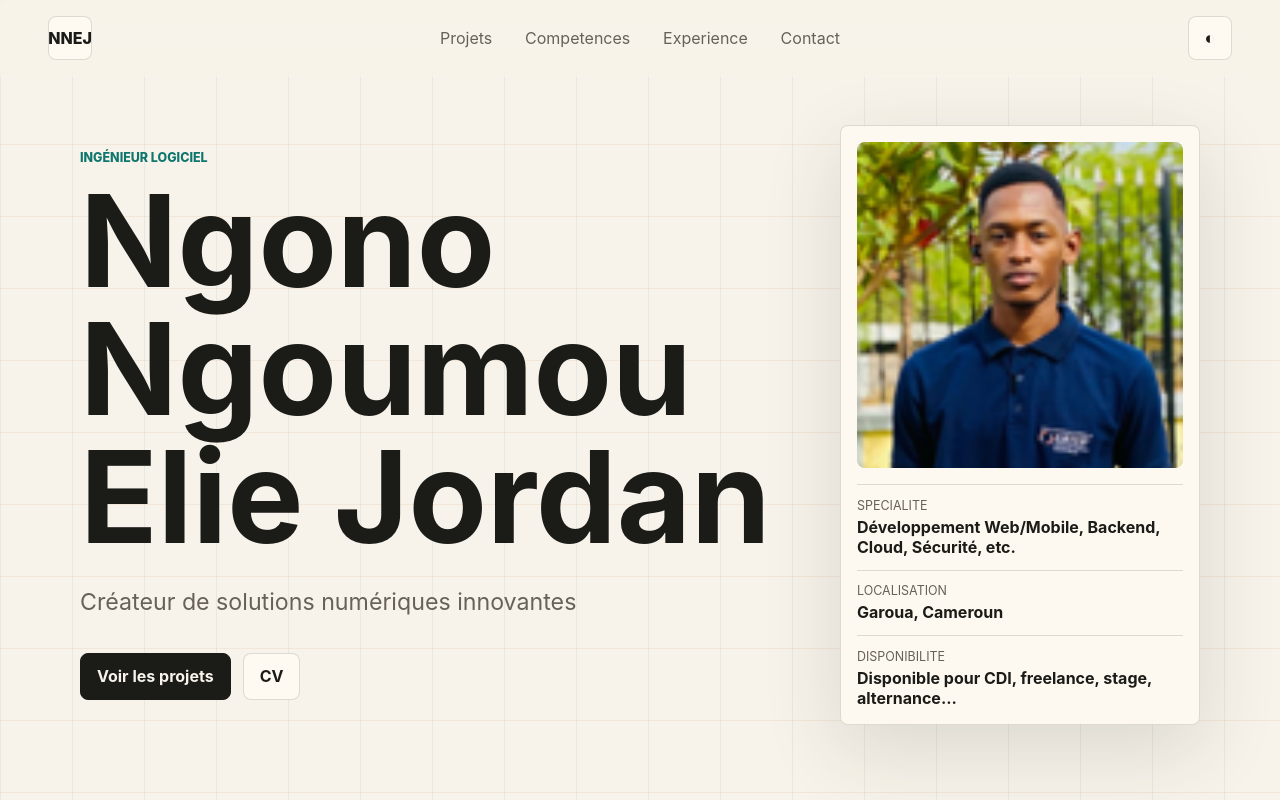
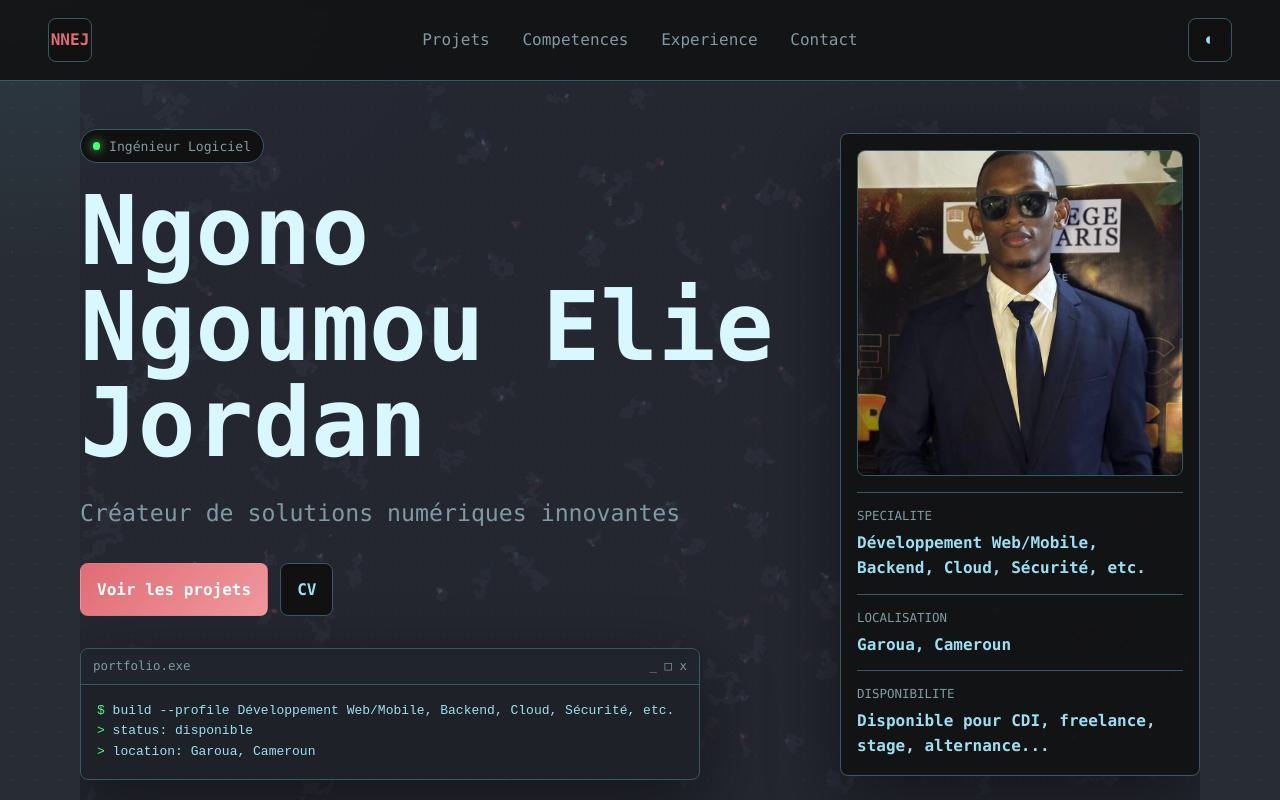
Before and after one commit to ngoumouelie-code/Mon-Portfolio, a website: page index.html in a window 1280 px wide. Shown: the top 800 px of the page. Drawn offline with Linux system fonts and the light colour scheme.

Commit message:
Redesign portfolio and fix tracked assets

```diff
--- a/css/main.css
+++ b/css/main.css
@@ -1,28 +1,33 @@
 :root {
-  color-scheme: light dark;
-  --bg: #f7f3ea;
-  --surface: #fffaf1;
-  --surface-2: #ebe4d8;
-  --text: #1b1b18;
-  --muted: #676158;
-  --line: rgba(27, 27, 24, 0.14);
-  --accent: #0f766e;
-  --accent-2: #b45309;
-  --shadow: 0 24px 80px rgba(52, 46, 35, 0.14);
+  color-scheme: dark;
+  --bg: #282c34;
+  --bg2: #1e2228;
+  --panel: #111111;
+  --panel2: #1e2228;
+  --text: #9cdef2;
+  --heading: #d9f7ff;
+  --muted: #7f9aa3;
+  --line: #355a66;
+  --accent: #e06c75;
+  --accent-2: #f0989e;
+  --green: #50fa7b;
+  --shadow: 0 24px 70px rgba(0, 0, 0, 0.42);
   --radius: 8px;
-  font-family: Inter, ui-sans-serif, system-ui, -apple-system, BlinkMacSystemFont, "Segoe UI", sans-serif;
+  font-family: "Fira Code", ui-monospace, SFMono-Regular, Menlo, Consolas, monospace;
 }
 
-[data-theme="dark"] {
-  --bg: #11120f;
-  --surface: #181a16;
-  --surface-2: #22251f;
-  --text: #f2efe7;
-  --muted: #b9b1a3;
-  --line: rgba(242, 239, 231, 0.16);
-  --accent: #5eead4;
-  --accent-2: #fbbf24;
-  --shadow: 0 24px 80px rgba(0, 0, 0, 0.35);
+[data-theme="light"] {
+  --bg: #f4f7f8;
+  --bg2: #e9f0f2;
+  --panel: #ffffff;
+  --panel2: #eef5f7;
+  --text: #14333d;
+  --heading: #07171c;
+  --muted: #55727b;
+  --line: #9fc5ce;
+  --accent: #c44955;
+  --accent-2: #e06c75;
+  --shadow: 0 24px 70px rgba(26, 54, 64, 0.16);
 }
 
 * {
@@ -37,11 +42,13 @@ body {
   margin: 0;
   min-width: 320px;
   background:
-    linear-gradient(90deg, rgba(15, 118, 110, 0.08) 1px, transparent 1px),
-    linear-gradient(180deg, rgba(180, 83, 9, 0.08) 1px, transparent 1px),
+    radial-gradient(1100px 520px at 82% -10%, rgba(224, 108, 117, 0.12), transparent 60%),
+    radial-gradient(900px 520px at 0% 0%, rgba(53, 90, 102, 0.3), transparent 55%),
+    radial-gradient(circle, rgba(156, 222, 242, 0.07) 1px, transparent 1.4px),
     var(--bg);
-  background-size: 72px 72px;
+  background-size: auto, auto, 24px 24px, auto;
   color: var(--text);
+  line-height: 1.6;
 }
 
 a {
@@ -77,8 +84,8 @@ img {
   gap: 1rem;
   padding: 1rem clamp(1rem, 4vw, 3rem);
   backdrop-filter: blur(18px);
-  background: color-mix(in srgb, var(--bg) 82%, transparent);
-  border-bottom: 1px solid transparent;
+  background: color-mix(in srgb, var(--panel) 86%, transparent);
+  border-bottom: 1px solid var(--line);
 }
 
 .site-header[data-elevated="true"] {
@@ -98,9 +105,10 @@ img {
 .brand {
   width: 2.75rem;
   border: 1px solid var(--line);
-  background: var(--surface);
+  background: var(--panel);
   text-decoration: none;
   font-weight: 800;
+  color: var(--accent);
 }
 
 .site-nav {
@@ -117,14 +125,14 @@ img {
 }
 
 .site-nav a:hover {
-  background: var(--surface-2);
-  color: var(--text);
+  color: var(--heading);
+  border-color: var(--accent);
 }
 
 .icon-button {
   width: 2.75rem;
   border: 1px solid var(--line);
-  background: var(--surface);
+  background: var(--panel);
   color: var(--text);
   cursor: pointer;
   font-size: 1.1rem;
@@ -137,11 +145,28 @@ img {
 }
 
 .hero {
+  position: relative;
   display: grid;
   gap: 2rem;
   min-height: calc(100vh - 80px);
   align-items: center;
   padding-top: 3rem;
+  overflow: hidden;
+}
+
+#hero-flow {
+  position: absolute;
+  inset: 0;
+  width: 100%;
+  height: 100%;
+  pointer-events: none;
+  opacity: 0.55;
+}
+
+.hero-copy,
+.profile-panel {
+  position: relative;
+  z-index: 1;
 }
 
 .eyebrow {
@@ -168,10 +193,13 @@ h2 {
 
 h1 {
   max-width: 780px;
-  font-size: clamp(3.2rem, 11vw, 8rem);
+  color: var(--heading);
+  font-size: clamp(2.7rem, 8vw, 6rem);
+  letter-spacing: 0;
 }
 
 h2 {
+  color: var(--heading);
   font-size: clamp(2rem, 5vw, 4rem);
 }
 
@@ -203,13 +231,14 @@ h2 {
 }
 
 .button.primary {
-  background: var(--text);
-  color: var(--bg);
-  border-color: var(--text);
+  background: linear-gradient(135deg, var(--accent), var(--accent-2));
+  color: #fff;
+  border-color: transparent;
 }
 
 .button.ghost {
-  background: var(--surface);
+  background: var(--panel);
+  color: var(--text);
 }
 
 .profile-panel,
@@ -218,7 +247,7 @@ h2 {
 .timeline-item {
   border: 1px solid var(--line);
   border-radius: var(--radius);
-  background: color-mix(in srgb, var(--surface) 88%, transparent);
+  background: color-mix(in srgb, var(--panel) 88%, transparent);
   box-shadow: var(--shadow);
 }
 
@@ -231,7 +260,8 @@ h2 {
   aspect-ratio: 1;
   object-fit: cover;
   border-radius: var(--radius);
-  background: var(--surface-2);
+  background: var(--panel2);
+  border: 1px solid var(--line);
 }
 
 .signal-list {
@@ -302,7 +332,7 @@ select {
   min-height: 3rem;
   border: 1px solid var(--line);
   border-radius: var(--radius);
-  background: var(--surface);
+  background: var(--panel);
   color: var(--text);
   padding: 0 0.9rem;
   font: inherit;
@@ -343,7 +373,7 @@ select {
   padding: 0.35rem 0.55rem;
   border: 1px solid var(--line);
   border-radius: 999px;
-  background: var(--surface);
+  background: var(--panel2);
 }
 
 .project-card h3,
@@ -379,6 +409,59 @@ select {
   color: var(--accent-2);
   font-weight: 800;
   font-size: 0.86rem;
+}
+
+.badge {
+  display: inline-flex;
+  align-items: center;
+  gap: 0.55rem;
+  width: fit-content;
+  margin: 0 0 1.25rem;
+  padding: 0.35rem 0.75rem;
+  border: 1px solid var(--line);
+  border-radius: 999px;
+  background: var(--panel);
+  color: var(--muted);
+  font-size: 0.82rem;
+}
+
+.badge span:first-child {
+  width: 0.45rem;
+  height: 0.45rem;
+  border-radius: 50%;
+  background: var(--green);
+  box-shadow: 0 0 10px var(--green);
+}
+
+.term-card {
+  max-width: 620px;
+  margin-top: 2rem;
+  overflow: hidden;
+  border: 1px solid var(--line);
+  border-radius: var(--radius);
+  background: var(--bg2);
+  box-shadow: var(--shadow);
+}
+
+.term-bar {
+  display: flex;
+  justify-content: space-between;
+  padding: 0.45rem 0.75rem;
+  border-bottom: 1px solid var(--line);
+  background: #20242c;
+  color: var(--muted);
+  font-size: 0.78rem;
+}
+
+.term-card pre {
+  margin: 0;
+  padding: 1rem;
+  white-space: pre-wrap;
+  color: var(--text);
+}
+
+.prompt {
+  color: var(--green);
 }
 
 .contact {
--- a/data/projects.json
+++ b/data/projects.json
@@ -1,19 +1,32 @@
 {
-  "generatedAt": "2026-06-12T15:16:04.105Z",
+  "generatedAt": "2026-06-12T16:36:36.208Z",
   "topic": "portfolio",
   "projects": [
+    {
+      "id": 1267545184,
+      "name": "My-Moto",
+      "description": "Projet de modernisation des transport par moto-taxi dans la ville de Garoua",
+      "language": "JavaScript",
+      "stars": 0,
+      "url": "https://github.com/ngoumouelie-code/My-Moto",
+      "homepage": "",
+      "topics": [
+        "portfolio"
+      ],
+      "updatedAt": "2026-06-12T16:32:57Z"
+    },
     {
       "id": 1162501131,
       "name": "Projet-site-web-Resto-le-Fouket-",
       "description": "Site web de gestion du restaurant le Fouket",
       "language": null,
-      "stars": 0,
+      "stars": 1,
       "url": "https://github.com/ngoumouelie-code/Projet-site-web-Resto-le-Fouket-",
       "homepage": "",
       "topics": [
         "portfolio"
       ],
-      "updatedAt": "2026-06-12T15:13:32Z"
+      "updatedAt": "2026-06-12T15:21:24Z"
     },
     {
       "id": 1262410410,
--- a/data/user.json
+++ b/data/user.json
@@ -7,7 +7,7 @@
   "bio": "Ingénieur logiciel passionné par la création de produits web performants et intuitifs.",
   "location": "Garoua, Cameroun",
   "availability": "Disponible pour CDI, freelance, stage, alternance...",
-  "avatarUrl": "assets/photo.jpg",
+  "avatarUrl": "assets/profile.jpg",
   "resumeUrl": "",
   "githubUsername": "ngoumouelie-code",
   "portfolioTopic": "portfolio",
--- a/index.html
+++ b/index.html
@@ -3,7 +3,7 @@
   <head>
     <meta charset="utf-8">
     <meta name="viewport" content="width=device-width, initial-scale=1">
-    <meta name="theme-color" content="#f7f3ea">
+    <meta name="theme-color" content="#111111">
     <title>Portfolio</title>
     <meta name="description" content="Portfolio professionnel synchronise avec GitHub.">
     <meta property="og:type" content="website">
@@ -32,13 +32,18 @@
 
     <main id="main">
       <section class="hero section">
+        <canvas id="hero-flow" aria-hidden="true"></canvas>
         <div class="hero-copy reveal">
-          <p class="eyebrow" data-bind="user.role"></p>
+          <p class="badge"><span></span><span data-bind="user.role"></span></p>
           <h1 data-bind="user.name"></h1>
           <p class="lead" data-bind="user.tagline"></p>
           <div class="hero-actions">
             <a class="button primary" href="#projects">Voir les projets</a>
             <a class="button ghost" data-attr="href:user.resumeUrl" href="#" target="_blank" rel="noreferrer">CV</a>
+          </div>
+          <div class="term-card" aria-label="Resume technique">
+            <div class="term-bar"><span>portfolio.exe</span><span>_ □ x</span></div>
+            <pre><span class="prompt">$</span> build --profile <span data-bind="user.specialty"></span><br><span class="prompt">></span> status: disponible<br><span class="prompt">></span> location: <span data-bind="user.location"></span></pre>
           </div>
         </div>
         <aside class="profile-panel reveal" aria-label="Profil">
@@ -68,7 +73,7 @@
         <div class="section-heading reveal">
           <p class="eyebrow">Travaux selectionnes</p>
           <h2>Projets GitHub synchronises</h2>
-          <p>Les cartes ci-dessous proviennent de `data/projects.json`, actualise par l'API GitHub.</p>
+          <p>Cartes generees depuis GitHub via `data/projects.json`.</p>
         </div>
         <div class="toolbar reveal">
           <label class="search-field">
--- a/js/main.js
+++ b/js/main.js
@@ -201,13 +201,74 @@
   function setupTheme() {
     const savedTheme = localStorage.getItem("theme");
     const prefersDark = window.matchMedia("(prefers-color-scheme: dark)").matches;
-    document.documentElement.dataset.theme = savedTheme || (prefersDark ? "dark" : "light");
+    document.documentElement.dataset.theme = savedTheme || (prefersDark ? "dark" : "dark");
 
     document.querySelector("#theme-toggle").addEventListener("click", () => {
       const nextTheme = document.documentElement.dataset.theme === "dark" ? "light" : "dark";
       document.documentElement.dataset.theme = nextTheme;
       localStorage.setItem("theme", nextTheme);
     });
+  }
+
+  function setupHeroFlow() {
+    const canvas = document.querySelector("#hero-flow");
+    if (!canvas || window.matchMedia("(prefers-reduced-motion: reduce)").matches) return;
+    const ctx = canvas.getContext("2d");
+    const hero = canvas.parentElement;
+    const colors = ["#9cdef2", "#e06c75", "#5fb6cc"];
+    const particles = [];
+    let width = 0;
+    let height = 0;
+    let tick = 0;
+
+    const noise = (x, y) => {
+      const n = Math.sin(x * 12.9898 + y * 78.233) * 43758.5453;
+      return n - Math.floor(n);
+    };
+
+    function resize() {
+      const dpr = Math.min(window.devicePixelRatio || 1, 2);
+      width = hero.clientWidth;
+      height = hero.clientHeight;
+      canvas.width = width * dpr;
+      canvas.height = height * dpr;
+      canvas.style.width = `${width}px`;
+      canvas.style.height = `${height}px`;
+      ctx.setTransform(dpr, 0, 0, dpr, 0, 0);
+      if (!particles.length) {
+        for (let i = 0; i < 150; i += 1) {
+          particles.push({ x: Math.random() * width, y: Math.random() * height, life: Math.random(), color: colors[i % colors.length] });
+        }
+      }
+    }
+
+    function draw() {
+      ctx.fillStyle = "rgba(40,44,52,0.08)";
+      ctx.fillRect(0, 0, width, height);
+      particles.forEach((particle) => {
+        const angle = noise(particle.x * 0.006 + tick * 0.001, particle.y * 0.006) * Math.PI * 6;
+        particle.x += Math.cos(angle) * 1.4;
+        particle.y += Math.sin(angle) * 1.4;
+        particle.life -= 0.0015;
+        if (particle.life <= 0 || particle.x < 0 || particle.x > width || particle.y < 0 || particle.y > height) {
+          particle.x = Math.random() * width;
+          particle.y = Math.random() * height;
+          particle.life = 1;
+        }
+        ctx.globalAlpha = particle.life * 0.22;
+        ctx.fillStyle = particle.color;
+        ctx.beginPath();
+        ctx.arc(particle.x, particle.y, 1.1, 0, Math.PI * 2);
+        ctx.fill();
+      });
+      ctx.globalAlpha = 1;
+      tick += 1;
+      requestAnimationFrame(draw);
+    }
+
+    resize();
+    window.addEventListener("resize", resize);
+    draw();
   }
 
   function setupHeader() {
@@ -243,6 +304,7 @@
   async function init() {
     setupTheme();
     setupHeader();
+    setupHeroFlow();
     state.user = await fetchJson("data/user.json", {});
     state.projects = await window.PortfolioGithubSync.loadProjects("data/projects.json");
     if (!state.projects.length && state.user.liveGithubSync) {
--- a/sitemap.xml
+++ b/sitemap.xml
@@ -1,4 +1,4 @@
 <?xml version="1.0" encoding="UTF-8"?>
 <urlset xmlns="http://www.sitemaps.org/schemas/sitemap/0.9">
-  <url><loc>https://example.com/</loc><lastmod>2026-06-12T12:50:48.080Z</lastmod></url>
+  <url><loc>https://example.com/</loc><lastmod>2026-06-13T12:10:23.304Z</lastmod></url>
 </urlset>
```
Also changed, not shown: assets/photo.jpg (deleted), assets/profile.jpg (added), css/main.min.css, js/main.min.js.
